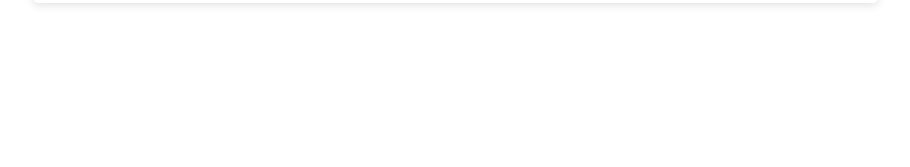
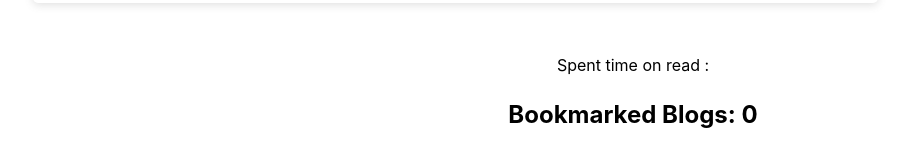
Before and after one commit to hasnat-shahriyar/assignment-08, a React (Vite) app: page / in a window 1280 px wide. Shown: the part 3785-3952 px from the top of the page, without its empty margins (7-917 px from the left). Before the commit the page ends 3878 px from the top, so only its background shows below. Built offline with nearby package versions, Linux system fonts and the light colour scheme.

Commit message:
bookmark items added

```diff
--- a/src/App.jsx
+++ b/src/App.jsx
@@ -1,16 +1,37 @@
-import { } from 'react'
-import './App.css'
-import Blogs from './components/Blogs/Blogs'
-import Header from './components/Header/Header'
+// App.jsx
+import { useState } from 'react';
+import './App.css';
+import Blogs from './components/Blogs/Blogs';
+import Bookmark from './components/Bookmark/Bookmark';
+import Header from './components/Header/Header';
 
 function App() {
+  const [bookmarkedBlogs, setBookmarkedBlogs] = useState([]);
+  const [totalReadingTime, setTotalReadingTime] = useState(0);
+  const [blogs, setBlogs] = useState([]);
+
+  const addToBookmark = (blog) => {
+    setBookmarkedBlogs([...bookmarkedBlogs, blog]);
+    setTotalReadingTime((prevTotalTime) => prevTotalTime + blog.reading_time);
+  };
+
+  const markAsRead = (selectedBlog) => {
+    // Your logic to mark a blog as read goes here
+    // For now, let's just set the title of the read blog
+    const foundBlog = blogs.find((blog) => blog.id === selectedBlog.id);
+
+    // Add the blog to the bookmarked list
+    setBookmarkedBlogs([...bookmarkedBlogs, { ...foundBlog, reading_time: foundBlog.reading_time }]);
+    setTotalReadingTime((prevTotalTime) => prevTotalTime + foundBlog.reading_time);
+  };
 
   return (
     <>
-      <Header></Header>
-      <Blogs></Blogs>
+      <Header />
+      <Blogs AddToBookmark={addToBookmark} MarkAsRead={markAsRead} setBlogs={setBlogs} />
+      <Bookmark bookmarkedBlogs={bookmarkedBlogs} totalReadingTime={totalReadingTime} />
     </>
-  )
+  );
 }
 
-export default App
+export default App;
--- a/src/components/Blogs/Blogs.jsx
+++ b/src/components/Blogs/Blogs.jsx
@@ -1,29 +1,33 @@
 import React, { useEffect, useState } from 'react';
-import Blog from "../Blog/Blog";
+import Blog from '../Blog/Blog';
 import './Blogs.css';
-const Blogs = ({AddToBookmark, MarkAsRead}) => {
-    const [blogs, setBlogs] = useState([]);
-    useEffect(()=>{
-        fetch ('blogs.json')
-        .then (res => res.json())
-        .then (data => setBlogs(data))
-    }, []);
+
+const Blogs = ({ AddToBookmark, MarkAsRead, setBlogs }) => {
+  const [blogs, setBlogsState] = useState([]);
+
+  useEffect(() => {
+    fetch('blogs.json')
+      .then((res) => res.json())
+      .then((data) => {
+        setBlogsState(data);
+        setBlogs(data);
+      });
+  }, [setBlogs]);
+
   return (
     <div className='main-container'>
-            <div className="blog-item-container">
+      <div className='blog-item-container'>
         <h1>Blogs : {blogs.length}</h1>
-                {
-                    blogs.map(blg => <Blog
-                    key = {blg.id}
-                    blog = {blg}
+        {blogs.map((blg) => (
+          <Blog
+            key={blg.id}
+            blog={blg}
             AddToBookmark={AddToBookmark}
-                    MarkAsRead={MarkAsRead}
-                    ></Blog>)
-                }
+            MarkAsRead={(blog) => MarkAsRead(blog)}
+          />
+        ))}
       </div>
-            <div className="blog-bookmarked-container">
-
-            </div>
+      <div className='blog-bookmarked-container'></div>
     </div>
   );
 };
--- a/src/components/Bookmark/Bookmark.jsx
+++ b/src/components/Bookmark/Bookmark.jsx
@@ -1,12 +1,20 @@
+// Bookmark.jsx
 import React from 'react';
+import MarkAsRead from '../MarkAsRead/MarkAsRead';
+import './Bookmark.css';
 
-const Bookmark = ({bookmark}) => {
-    const {title} = bookmark;
-    return (
-        <div className='bookmark-container'>
-            <h3>{title}</h3>
-        </div>
-    );
+const Bookmark = ({ bookmarkedBlogs, totalReadingTime }) => {
+  return (
+    <>
+      <MarkAsRead totalReadingTime={totalReadingTime} />
+      <div>
+        <h2>Bookmarked Blogs: {bookmarkedBlogs.length}</h2>
+        {bookmarkedBlogs.map((blog, index) => (
+          <h2 key={index}>Title: {blog.title}</h2>
+        ))}
+      </div>
+    </>
+  );
 };
 
 export default Bookmark;
--- /dev/null
+++ b/src/components/MarkAsRead/MarkAsRead.jsx
@@ -0,0 +1,11 @@
+import React from 'react';
+
+const MarkAsRead = () => {
+    return (
+        <div className='mar-container'>
+            <p>Spent time on read : {}</p>
+        </div>
+    );
+};
+
+export default MarkAsRead;
```
Also changed, not shown: src/components/Bookmarks/Bookmarks.jsx (deleted, +0 -21 lines), src/components/Bookmarks/Bookmarks.css (deleted). Lines whose indentation alone changed are shown as unchanged.
